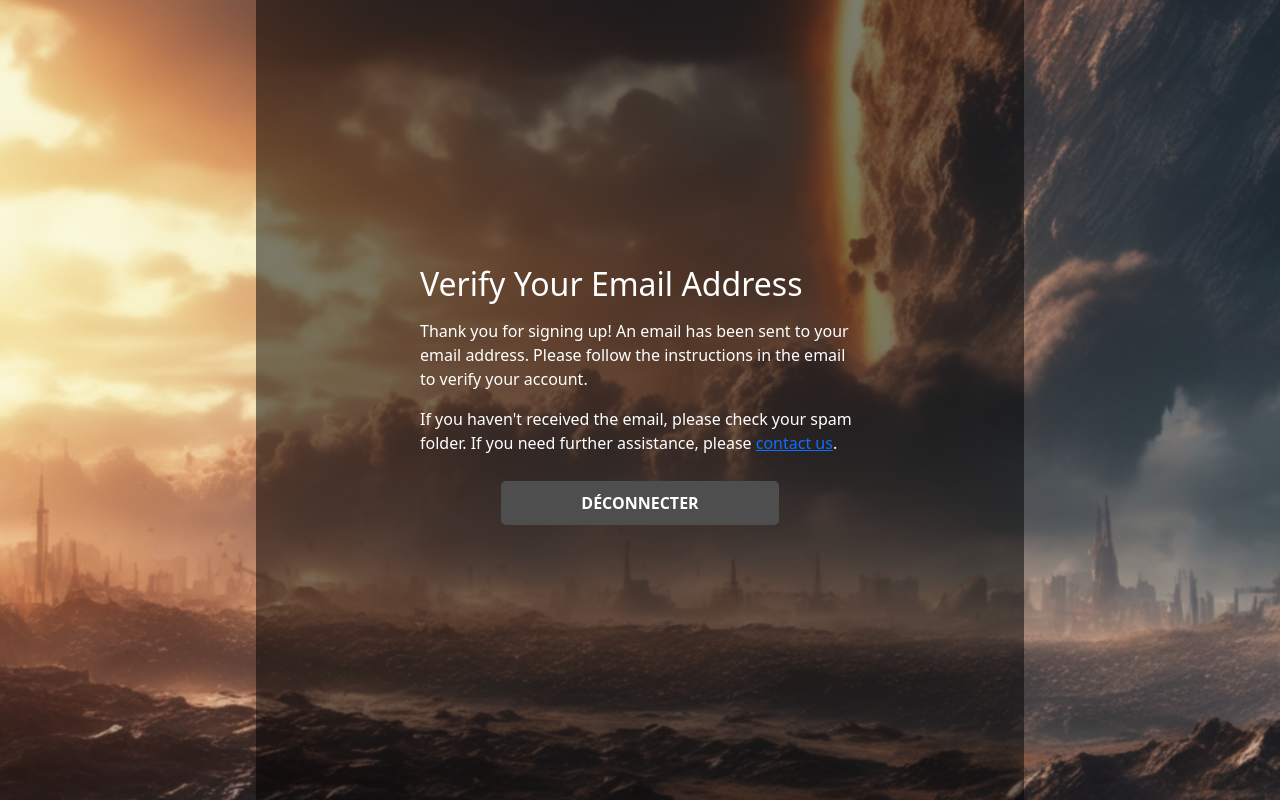
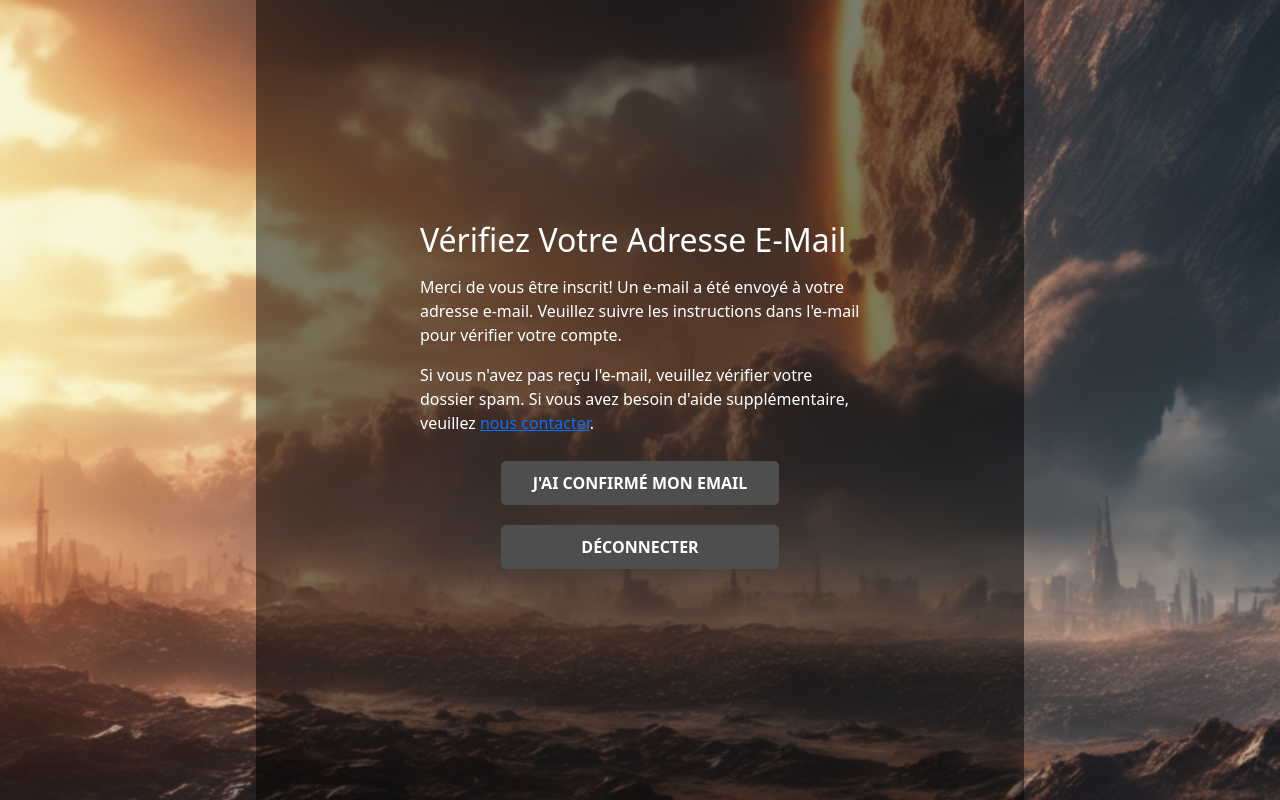
Before and after one commit to wehddn/jeux-des-dieux, a React (Create React App) app: page /verify in a window 1280 px wide. Built offline with nearby package versions, Linux system fonts and the light colour scheme; no server answers.

Commit message:
Small refactor

```diff
--- a/src/pages/page_auth/Login.js
+++ b/src/pages/page_auth/Login.js
@@ -1,5 +1,5 @@
 import React, { useState, useEffect } from "react";
-import { Link, useNavigate } from "react-router-dom";
+import { useNavigate } from "react-router-dom";
 import { Form, Alert } from "react-bootstrap";
 import { Button } from "react-bootstrap";
 import { useUserAuth } from "../../context/UserAuthContext";
--- a/src/pages/page_auth/Signup.js
+++ b/src/pages/page_auth/Signup.js
@@ -1,5 +1,5 @@
 import React, { useState } from "react";
-import { Link, useNavigate } from "react-router-dom";
+import { useNavigate } from "react-router-dom";
 import { Form, Alert } from "react-bootstrap";
 import { Button } from "react-bootstrap";
 import { useUserAuth } from "../../context/UserAuthContext";
--- a/src/pages/page_auth/VerifyPage.js
+++ b/src/pages/page_auth/VerifyPage.js
@@ -17,6 +17,10 @@ const VerifyPage = () => {
     }
   };
 
+  const handleRefresh = () => {
+    window.location.reload();
+  };
+
   useEffect(() => {
     if (user && user.emailVerified) {
       navigate('/home');
@@ -25,14 +29,15 @@ const VerifyPage = () => {
 
   return (
     <div className="p-4 box">
-      <h2 className="mb-3">Verify Your Email Address</h2>
+      <h2 className="mb-3">Vérifiez Votre Adresse E-Mail</h2>
       <p>
-        Thank you for signing up! An email has been sent to your email address. Please follow the instructions in the email to verify your account.
+        Merci de vous être inscrit! Un e-mail a été envoyé à votre adresse e-mail. Veuillez suivre les instructions dans l'e-mail pour vérifier votre compte.
       </p>
       <p>
-        If you haven't received the email, please check your spam folder. If you need further assistance, please <Link to="/contact">contact us</Link>.
+        Si vous n'avez pas reçu l'e-mail, veuillez vérifier votre dossier spam. Si vous avez besoin d'aide supplémentaire, veuillez <Link to="/contact">nous contacter</Link>.
       </p>
       <div className="d-flex justify-content-center align-items-center row">
+        <Button variant="primary" className="button-custom" onClick={handleRefresh}>J'AI CONFIRMÉ MON EMAIL</Button>
         <Button variant="primary" className="button-custom" onClick={handleLogout}>DÉCONNECTER</Button>
       </div>
     </div>
```
